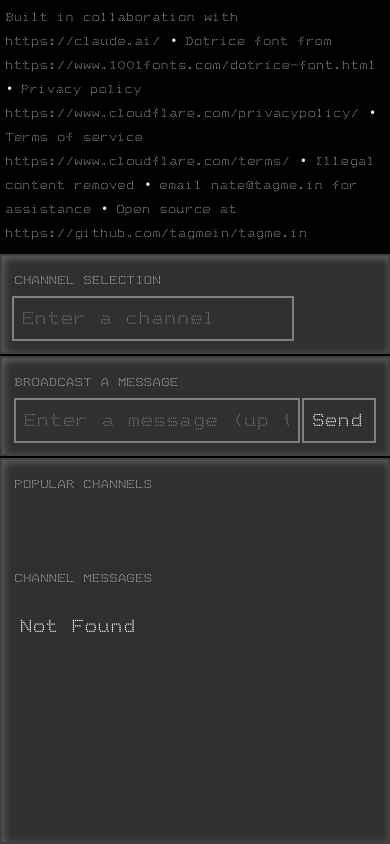
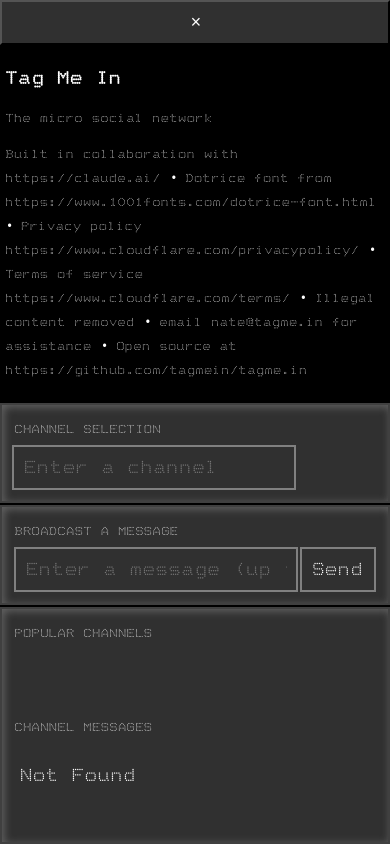
Before and after one commit to tagmein/tagme.in, a website: page public/index.html in a window 390 px wide. Drawn offline with Linux system fonts and the light colour scheme; no server answers.

Commit message:
toggle about

```diff
--- a/public/index.html
+++ b/public/index.html
@@ -50,7 +50,8 @@
     color: inherit;
     font-family: inherit;
     font-size: inherit;
-    padding: calc(0.5em + 2px) 0.5em 0.5em;
+    padding: calc(0.5em + 2px) 0.5em 0.5em
+     calc(0.5em + 2px);
    }
    fieldset {
     border: none;
@@ -98,8 +99,8 @@
     display: inline-block;
     margin-right: 0.5em;
     min-width: 40px;
-    padding: 0.5em calc(0.5em + 2px)
-     calc(0.5em - 2px);
+    padding: 0.5em 0.5em calc(0.5em - 2px)
+     calc(0.5em + 2px);
     position: relative;
     text-align: center;
     text-decoration: none;
@@ -203,11 +204,19 @@
     flex-direction: column;
     gap: 2px;
    }
+   #toggle-about {
+    top: 0.25em;
+    right: 0.25em;
+   }
   </style>
  </head>
 
  <body style="background-color: #000">
-  <p id="about">
+  <button id="toggle-about">&times;</button>
+  <article id="about">
+   <h2>Tag Me In</h2>
+   <p>The micro social network</p>
+   <p>
     Built in collaboration with
     https://claude.ai/ &bull; Dotrice font from
     https://www.1001fonts.com/dotrice-font.html
@@ -217,8 +226,10 @@
     https://www.cloudflare.com/terms/ &bull;
     Illegal content removed &bull; email
     nate@tagme.in for assistance &bull; Open
-   source at https://github.com/tagmein/tagme.in
+    source at
+    https://github.com/tagmein/tagme.in
    </p>
+  </article>
   <div id="radio-top">
    <div class="frame">
     <label>Channel selection</label>
--- a/public/main.js
+++ b/public/main.js
@@ -193,3 +193,31 @@ sendMessageForm.addEventListener(
   }
  }
 )
+
+const toggleAboutButton =
+ document.getElementById('toggle-about')
+const about = document.getElementById('about')
+let isAboutVisible =
+ localStorage.getItem('hide-about') !== '1'
+function showAbout() {
+ if (isAboutVisible) {
+  toggleAboutButton.innerHTML = '&times;'
+  about.style.display = 'block'
+ } else {
+  toggleAboutButton.innerHTML = 'Info'
+  about.style.display = 'none'
+ }
+}
+function toggleAbout() {
+ isAboutVisible = !isAboutVisible
+ localStorage.setItem(
+  'hide-about',
+  isAboutVisible ? '0' : '1'
+ )
+ showAbout()
+}
+toggleAboutButton.addEventListener(
+ 'click',
+ toggleAbout
+)
+showAbout()
```
Lines whose indentation alone changed are shown as unchanged.
